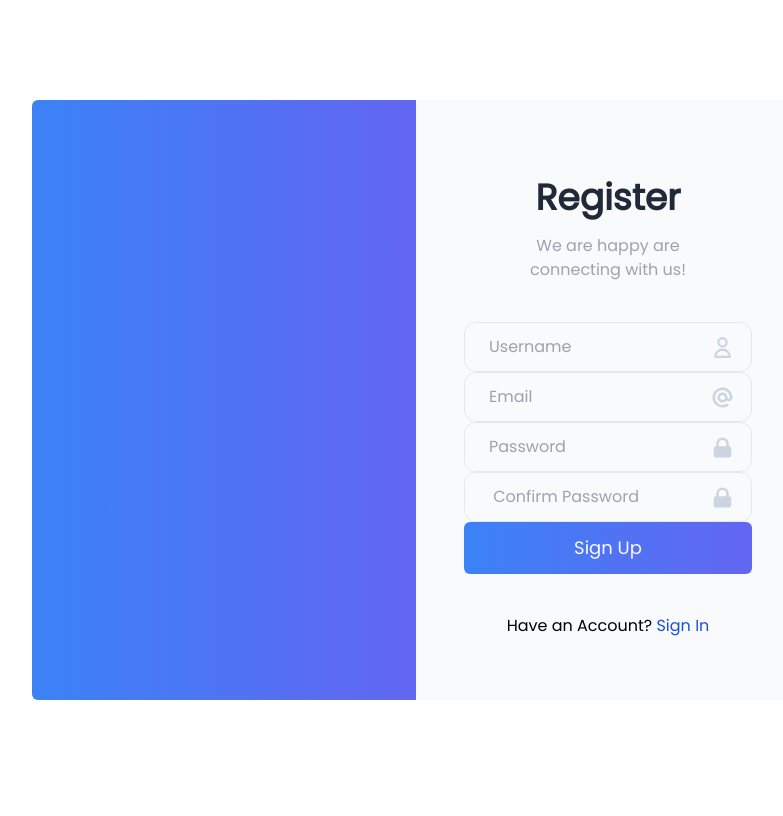
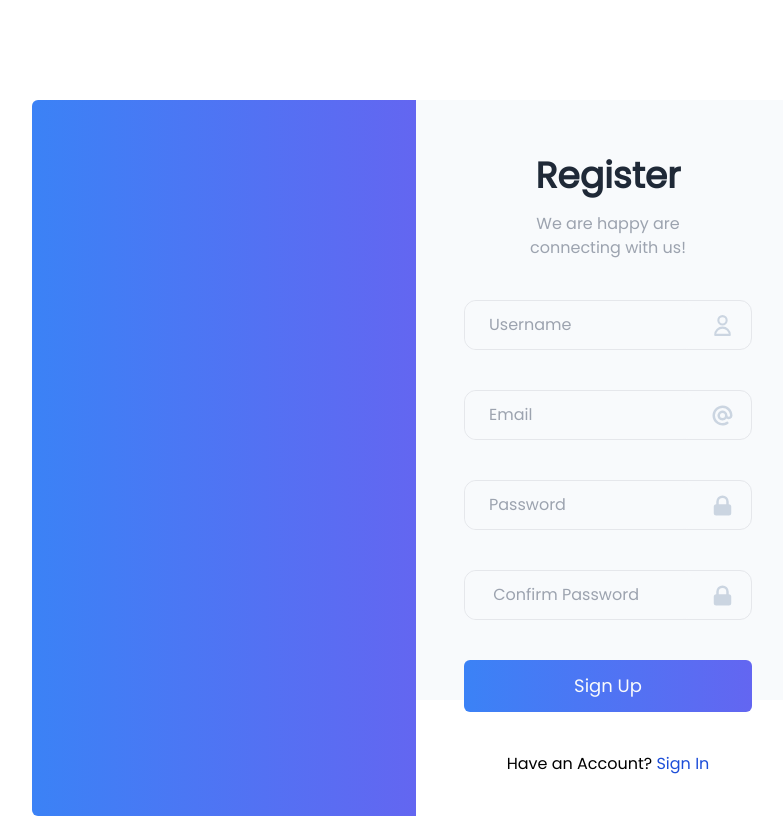
Before and after one commit to NEKiarie/Authentication-App-With-Google-and-Github, a Next.js app: page /register in a window 1280 px wide. Shown: the whole page, without its empty margins (224-1007 px from the left). Built offline with nearby package versions, Linux system fonts and the light colour scheme.

Commit message:
:tada:MongoDB configuration

```diff
--- a/package.json
+++ b/package.json
@@ -10,6 +10,7 @@
   },
   "dependencies": {
     "formik": "^2.4.3",
+    "mongoose": "^7.4.3",
     "next": "^12.2.2",
     "next-auth": "^4.23.1",
     "react": "18.2.0",
--- a/pages/index.js
+++ b/pages/index.js
@@ -31,7 +31,8 @@ function Guest() {
       <h3 className='text-4xl font-bold'>Guest HomePage</h3>
 
       <div className='flex justify-center'>
-        <Link href = {"/login"}><a className='mt-5 px-10 py-1 rounded-sm bg-indigo-500 text-gray'>Sign In</a></Link>
+        <Link href = {"/login"}><a className='mt-5 px-10 py-1 rounded-sm
+         bg-indigo-500 text-gray'>Sign In</a></Link>
       </div>
     </main>
   )
@@ -50,7 +51,8 @@ function User({ session, handleGoogleSignOut}){
     </div>
 
     <div className='flex justify-center'>
-      <button onClick={handleGoogleSignOut} className='mt-5 px-10 py-1 rounded-sm bg-indigo-500 bg-gray-50'>Sign Out</button>
+      <button onClick={handleGoogleSignOut} className='mt-5 px-10 py-1 rounded-sm
+       bg-indigo-500 bg-gray-50'>Sign Out</button>
     </div>
 
     <div className='flex justify-center'>
--- a/pages/register.js
+++ b/pages/register.js
@@ -40,8 +40,9 @@ async function onSubmit(values){
 
                 {/**form */}
 
-                <form classname="flex flex-col gap-5" onSubmit={formik.handleSubmit}>
-                <div className={styles.input_group}>
+                {/* <form classname="flex flex-col gap-5" onSubmit={formik.handleSubmit}> */}
+                <div className={`${styles.input_group}
+                ${formik.errors.username && formik.touched.username ? 'border-rose-600': ""}`}>
                     <input className={styles.input_text}
                         type="username"
                         name="username"
@@ -52,11 +53,9 @@ async function onSubmit(values){
                         <HiOutlineUser size={25} /></span>
 
                 </div>
-                {formik.errors.username && formik.touched.username ?
-                <span className="text-rose-500">{formik.errors.username}
-                </span> : <></>}
 
-                <div className={styles.input_group}>
+                <div className={`${styles.input_group}
+                ${formik.errors.email && formik.touched.email ? 'border-rose-600': ""}`}>
                     <input className={styles.input_text}
                         type="email"
                         name="email"
@@ -67,10 +66,9 @@ async function onSubmit(values){
                         <HiAtSymbol size={25} /></span>
 
                 </div>
-                {formik.errors.email && formik.touched.email ?
-                <span className="text-rose-500">{formik.errors.email}</span> : <></>}
 
-                <div className={styles.input_group}>
+                <div className={`${styles.input_group}
+                ${formik.errors.password && formik.touched.password ? 'border-rose-600': ""}`}>
                     <input className={styles.input_text}
                         type={`${show.password ? "text" : "password"}`}
                         name="password"
@@ -81,10 +79,9 @@ async function onSubmit(values){
                         <HiLockClosed size={25} /></span>
 
                 </div>
-                {formik.errors.password && formik.touched.password ?
-                <span className="text-rose-500">{formik.errors.password}</span> : <></>}
 
-                <div className={styles.input_group}>
+                <div className={`${styles.input_group}
+                ${formik.errors.cpassword && formik.touched.cpassword ? 'border-rose-600': ""}`}>
                     <input className={styles.input_text}
                         type={`${show.cpassword ? "text" : "password"}`}
                         name="cpassword"
@@ -95,14 +92,13 @@ async function onSubmit(values){
                         <HiLockClosed size={25} /></span>
 
                 </div>
-                {formik.errors.cpassword && formik.touched.cpassword ?
-                <span className="text-rose-500">{formik.errors.cpassword}</span> : <></>}
 
                 {/**Login Buttons */}
                 <div className="input-button" fi >
                     <button type="submit" className={styles.button}>Sign Up</button>
                 </div>
-                </form>
+                {/* </form> */}
+
                 {/**Bottom */}
                 <p className="text-centertext-gray-400">Have an Account?
                     <Link href={'/login'}><a className="text-blue-700"> Sign In</a></Link></p>
```
Also changed, not shown: pages/login.js (+10 -7 lines), database/conn.js (added), 1 other file (tests, documents, lock files or other folders).
